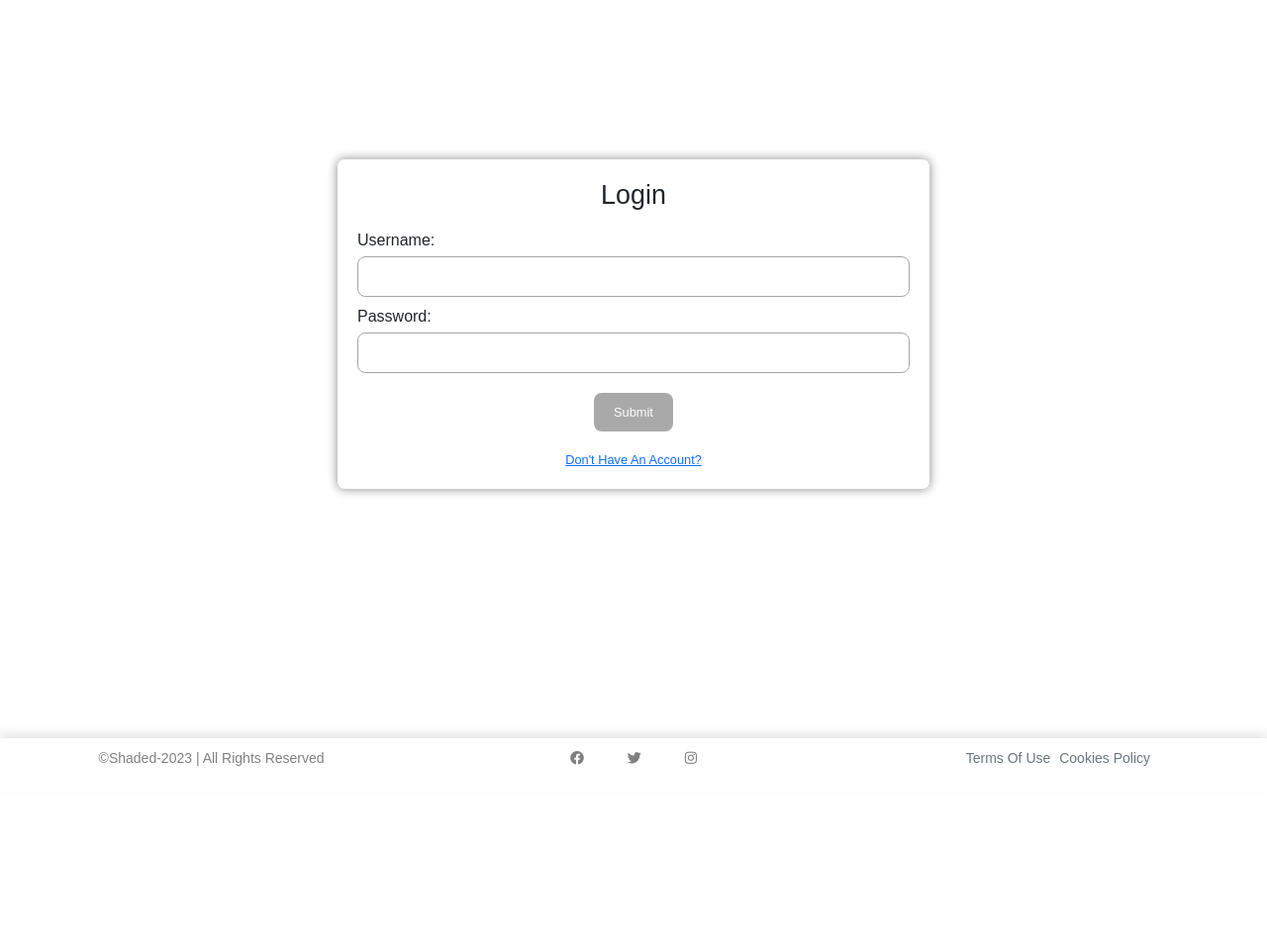
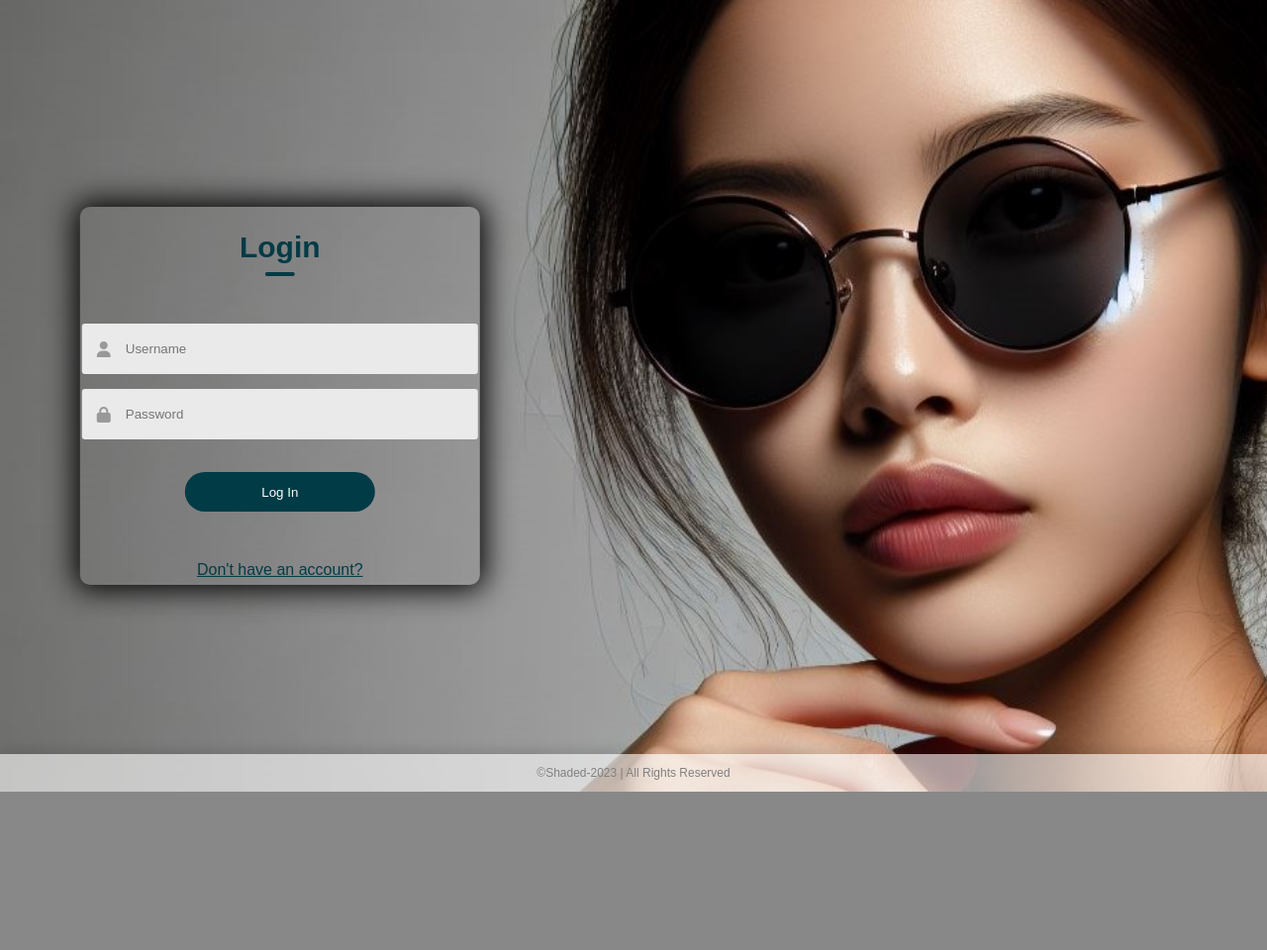
Before and after one commit to Archa-dev/Team-project-25, a PHP site: page /login.php in a window 1280 px wide. Shown: the whole page at 99% size. After the commit the page ends 800 px from the top, so only its background shows below. Run offline with PHP 8.4, Linux system fonts and the light colour scheme; some libraries are stand-ins or nearby versions.

Commit message:
Update login.php
I styled the login page and tested it , working alright

```diff
--- a/login.php
+++ b/login.php
@@ -1,111 +1,193 @@
+<?php
+require_once('connectdb.php');
+//session_start();
+if(isset($_POST['logsub'])){
+  $user=$_POST['username'];
+  $pass=$_POST['password'];
+
+
+if($user==null || $pass==null){
+  echo("enter username and password");
+}
+else{
+  $login=$db->prepare('SELECT password FROM logindetails WHERE username=?');
+  $login->bindParam(1,$user);
+
+  $login->execute();
+  $Apass=$login->fetch();
+
+  if($login->rowCount()>0){
+    if(password_verify($pass,$Apass['password'])){
+      //session_start();
+      $sessionid=$db->prepare('SELECT * FROM logindetails WHERE username=?');
+      $sessionid->bindParam(1,$user);
+
+      $sessionid->execute();
+      $Asessionid=$sessionid->fetch();
+
+      $_SESSION["username"]=$user;
+      $_SESSION["user_id"]=$Asessionid['user_id'];
+      $_SESSION["authorization_level"]=$Asessionid['authorization_level'];
+
+      if($_SESSION["authorization_level"]=="admin"){
+        header("Location:admin-homepage.php");
+        exit();
+      }
+      else if($_SESSION["authorization_level"]=="customer"){
+        $Csessionid=$db->prepare('SELECT customer_id FROM customerdetails WHERE user_id=?');
+        $Csessionid->bindParam(1,$_SESSION['user_id']);
+        $Csessionid->execute();
+        $cid=$Csessionid->fetchColumn();
+
+        $_SESSION['customer_id']=$cid;
+        header("Location:homepage.php");
+        exit();
+      }
+    }else{
+      echo('incorrect password');
+    }
+  }else{
+    echo('incorrect user');
+  }
+}
+}
+?>
 <!DOCTYPE html>
 <html lang="en">
 <head>
   <meta charset="UTF-8" />
   <title>Login</title>
-  <link rel="stylesheet" href="https://cdn.jsdelivr.net/npm/bootstrap@5.3.2/dist/css/bootstrap.min.css"
+
+  <!-- <link rel="stylesheet" href="https://cdn.jsdelivr.net/npm/bootstrap@5.3.2/dist/css/bootstrap.min.css"
       integrity="sha384-T3c6CoIi6uLrA9TneNEoa7RxnatzjcDSCmG1MXxSR1GAsXEV/Dwwykc2MPK8M2HN"
       crossorigin="anonymous">
-  <link rel="stylesheet" href="https://cdnjs.cloudflare.com/ajax/libs/font-awesome/5.15.3/css/all.min.css">
+  <link rel="stylesheet" href="https://cdnjs.cloudflare.com/ajax/libs/font-awesome/5.15.3/css/all.min.css"> -->
+
+  <script src="https://kit.fontawesome.com/58e0ebdcbf.js" crossorigin="anonymous"></script>
+
  <style>
-html {
-  font-size: 80%;
-  scroll-behavior: smooth;
-}
-
-
-
-
-body {
-  font-family: "Century Gothic", sans-serif;
-  background-color: #ffffff;
+html, body{
   margin: 0;
   padding: 0;
+  font-family: "Century Gothic", sans-serif;
   box-sizing: border-box;
-  outline: none;
-  border: none;
-  text-decoration: none;
-  text-transform: capitalize;
-  transition: .2s linear;
-  height: 100vh;
+  height: 100%;
 }
+body{
+            margin: 0;
+            padding: 0;
+            position: relative;
+        }
 
-.login-form {
+.container{
+  width : 100%;
+  height : 100vh;
+  background-image:  url(images/8.jpeg);
+  /* linear-gradient(rgba(0, 59, 70, 0.8), rgba(0, 59, 70, 0.8)) */ /* If want to color the background image Green */
+  background-position: centre;
+  background-size: cover;
+  position: relative;
+  z-index: 0;
+
+}
+.form-box{
+  width: 80%;
+  max-width: 400px;
+  position:absolute;
+  top: 50%;
+  left: 0;
+  transform: translate(20%,-50%);
+  /* background: #fff; */
+  /*to change the color of login box make */
+  padding: 4px 2px 6px;
+  text-align: center;
+  border-radius: 10px;
+  box-shadow: 0px 0px 30px 5px ;
+
+}
+.form-box h1{
+  font-size: 30px;
+  margin-bottom: 60px;
+  color: #003B46;
+  position: relative;
+}
+.form-box h1::after{
+  content: '';
+  width: 30px;
+  height: 4px;
+  border-radius: 3px;
+  background: #003B46;
+  position: absolute;
+  bottom: -12px;
+  left: 50%;
+  transform: translateX(-50%);
+}
+.form-box a{
+  color: #003B46;
+}
+.form-box a:hover{
+  color: #07575B;
+}
+.input-group{
+  height : 150px;
+}
+.input-field{
+  background: #eaeaea;
+  margin: 15px 0;
+  border-radius: 3px;
+  display: flex;
+  align-items: center;
+}
+input{
   width: 100%;
-  max-width: 600px;
-  padding: 20px;
-  margin: auto;
-  border: 1px solid #ccc;
-  border-radius: 8px;
-  box-shadow: 0 0 10px rgba(0, 0, 0, 0.4);
-  text-align: center;
-  margin-top: 12.5%;
+  background: transparent;
+  border: 0;
+  outline: 0;
+  padding: 18px 15px ;
 }
-
-
-.login-form h1 {
-  font-size: 210%;
-  margin-bottom: 20px;
+.input-field i{
+  margin-left: 15px;
+  color: #999;
 }
-
-.login-form h2 {
-  font-size: 125%;
-  text-align: left;
+.btn-field {
+  width : 100%;
+  display: flex;
+  justify-content:center;
 }
-
-.login-form label {
-
-  margin-top: 10px;
-  text-align: left;
+.btn-field button{
+  flex-basis: 48%;
+  background: #003B46;
+  color: #fff;
+  height: 40px;
+  border-radius: 20px;
+  border : 0 ;
+  outline: 0;
+  cursor: pointer;
+  transition: backgroud 1s;
+  margin-bottom: 50px;
 }
-
-.login-form input[type="text"],
-.login-form input[type="password"] {
-  width: 100%;
-  padding: 10px;
-  margin-bottom: 10px;
-  border: 1px solid grey;
-  border-radius: 8px;
-  font-size: 100%;
-  opacity: 0.7;
-}
-
-.login-form input[type="submit"] {
-  background-color: darkgrey;
-  color: #fff;
-  border: none;
-  border-radius: 8px;
-  cursor: pointer;
-  padding: 10px 20px;
-  margin-top: 10px;
-}
-
-.login-form input[type="submit"]:hover {
-  background-color: grey;
-}
-
-
-.login-form input[type="submit"]:hover {
-  background-color: grey;
+.btn-field button:hover{
+  background-color: #07575B;
 }
 
 .footer {
-            background-color: #fff;
+  background: rgba(255, 255, 255, 0.6);
             color: grey;
-            padding: 10px;
+            padding: 0px;
+            height: 1cm;
             text-align: center;
             position: fixed;
             bottom: 0;
             left: 0;
             width: 100%;
-            font-size: 14px;
+            font-size: 12px;
             box-shadow: 0 -5px 10px rgba(0, 0, 0, 0.1);
         }
 
 .social-icons a {
             margin: 0 20px;
             color: grey;
-            font-size: 14px;
+            font-size: 12px;
         }
 
 .terms-links a {
@@ -114,26 +196,32 @@ body {
     text-decoration: none;
 }
 
-.terms-links a:hover {
-    text-decoration: underline; /* underlining on hover  */
-    color: #000; /*hover color  */
-}
  </style>
 </head>
 <body>
-  <form method="post" action="login.php" class="login-form">
-    <h1>Login</h1>
-    <h2>Username:</h2>
-    <input type="text" name="username">
-    <h2>Password:</h2>
-    <input type="password" name="password"><br>
-    <input type="submit" name="submit">
-    <input type="hidden" name="logsub" value="TRUE">
-    <br><br>
-    <a href="signup.php">Don't have an account?</a>
-  </form>
+  <div class = "container">
+    <div class = "form-box">
+      <h1>Login</h1>
+      <form method="post" action="login.php" class="login-form">
+        <div class = "input-group">
+          <div class = "input-field">
+            <i class="fa-solid fa-user"></i>
+            <input type="text" name="username" placeholder="Username">
+          </div>
 
-  <div class="container-fluid">
+          <div class = "input-field">
+            <i class="fa-solid fa-lock"></i>
+            <input type="password" name="password" placeholder="Password">
+          </div>
+        </div>
+        <div class="btn-field">
+          <button type = "submit"  >Log In</button>
+          <input type="hidden" name="logsub" value="TRUE">
+        </div>
+        <a href="signup.php">Don't have an account?</a>
+       </form>
+    </div>
+    <div class="container-fluid">
         <footer class="footer">
             <div class="row">
                 <div class="col-md-4">
@@ -159,73 +247,13 @@ body {
             </div>
         </footer>
     </div>
-    <?php
-    require_once('connectdb.php');
-    session_start();
-    if(isset($_POST['logsub'])){
-      $user=$_POST['username'];
-      $pass=$_POST['password'];
+</form>
 
 
-    if($user==null || $pass==null){
-      echo("enter username and password");
-    }
-    else{
-      $login=$db->prepare('SELECT password FROM logindetails WHERE username=?');
-      $login->bindParam(1,$user);
-
-      $login->execute();
-      $Apass=$login->fetch();
-
-      if($login->rowCount()>0){
-        if(password_verify($pass,$Apass['password'])){
-          echo('success');
-          //session_start();
-          $sessionid=$db->prepare('SELECT * FROM logindetails WHERE username=?');
-          $sessionid->bindParam(1,$user);
-
-          $sessionid->execute();
-          $Asessionid=$sessionid->fetch();
-
-
-          $_SESSION["username"]=$user;
-          $_SESSION["user_id"]=$Asessionid['user_id'];
-          $_SESSION["authorization_level"]=$Asessionid['authorization_level'];
-
-          echo(var_dump($_SESSION));
-
-
-          if(  $_SESSION["authorization_level"]=="admin"){
-            header("Location:admin-homepage.php");
-            exit();
-          }
-          else if(  $_SESSION["authorization_level"]=="customer"){
-          $Csessionid=$db->prepare('SELECT customer_id FROM customerdetails WHERE user_id=?');
-          $Csessionid->bindParam(1,$_SESSION['user_id']);
-          $Csessionid->execute();
-          $cid=$Csessionid->fetchColumn();
-
-          $_SESSION['customer_id']=$cid;
-          header("Location:homepage.php");
-          exit();
-
-        }
-        else{
-          echo('incorrect password');
-        }
-
-
-      }else{
-        echo('incorrect user');
-      }
-
-    }
-  }
+  </div>
 
 
 
-  }
-    ?>
 
 </body>
 </html>
```
